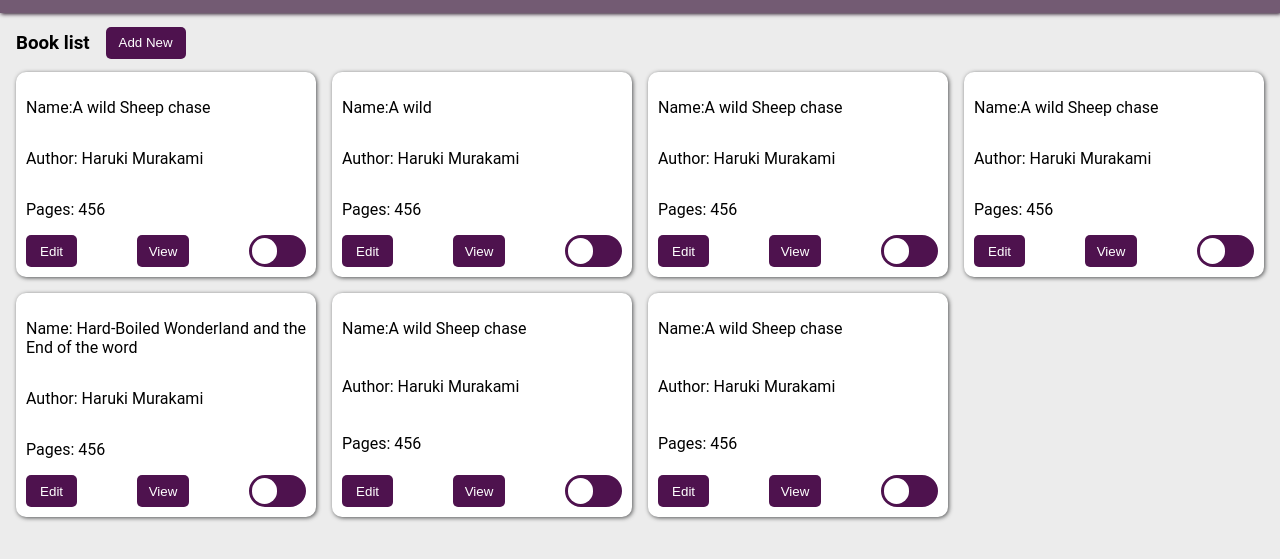
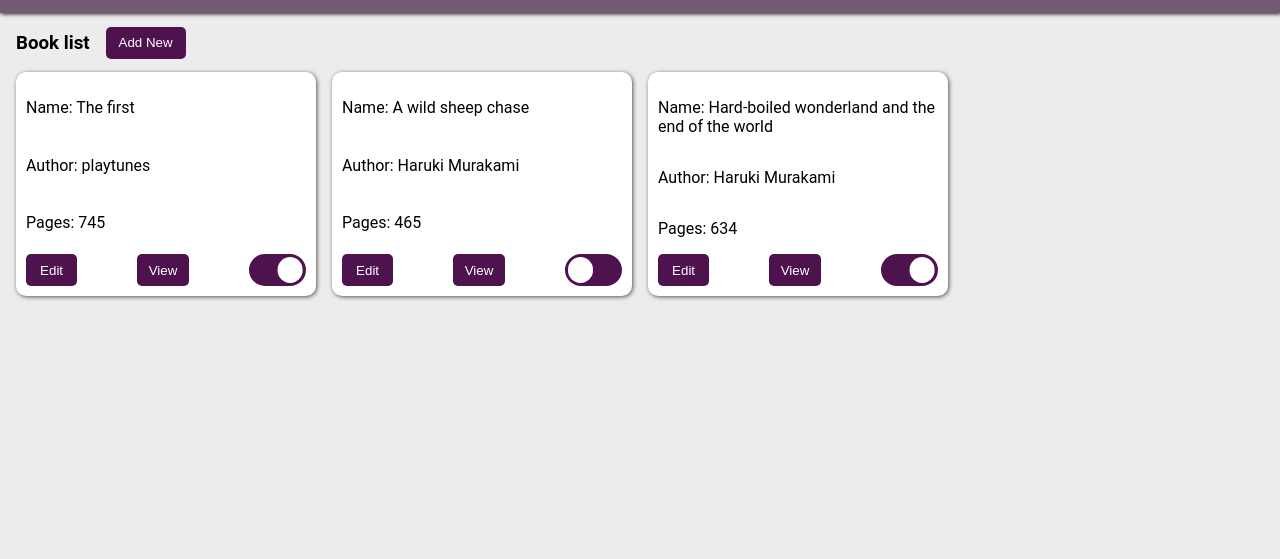
Before and after one commit to playtunes100/library, a plain HTML site: page index.html in a window 1280 px wide. Shown: the part 51-610 px from the top of the page. Drawn offline with Linux system fonts and the light colour scheme.

Commit message:
Add display library logic

```diff
--- a/css/styles.css
+++ b/css/styles.css
@@ -117,10 +117,9 @@ header > h2 {
     width: 0;
     opacity: 0;
 }
-/*
-.read-toggle span {
+
+.read {
     -webkit-transform: translateX(1.6rem);
     -ms-transform: translateX(1.6rem);
     transform: translateX(1.6rem);
   }
-  */
--- a/index.html
+++ b/index.html
@@ -16,97 +16,7 @@
             <h3>Book list</h3><button>Add New</button>
         </div>
         <div class="card-container">
-            <div class="card">
-                <p>Name:A wild Sheep chase</p>
-                <p>Author: Haruki Murakami</p>
-                <p>Pages: 456</p>
-                <div class="card-actions">
-                    <button>Edit</button>
-                    <button>View</button>
-                    <label class="read-toggle">
-                        <input type="checkbox" />
-                        <span></span>
-                    </label>
-                </div>
-            </div>
-            <div class="card">
-                <p>Name:A wild</p>
-                <p>Author: Haruki Murakami</p>
-                <p>Pages: 456</p>
-                <div class="card-actions">
-                    <button>Edit</button>
-                    <button>View</button>
-                    <label class="read-toggle">
-                        <input type="checkbox" />
-                        <span></span>
-                    </label>
-                </div>
-            </div>
-            <div class="card">
-                <p>Name:A wild Sheep chase</p>
-                <p>Author: Haruki Murakami</p>
-                <p>Pages: 456</p>
-                <div class="card-actions">
-                    <button>Edit</button>
-                    <button>View</button>
-                    <label class="read-toggle">
-                        <input type="checkbox" />
-                        <span></span>
-                    </label>
-                </div>
-            </div>
-            <div class="card">
-                <p>Name:A wild Sheep chase</p>
-                <p>Author: Haruki Murakami</p>
-                <p>Pages: 456</p>
-                <div class="card-actions">
-                    <button>Edit</button>
-                    <button>View</button>
-                    <label class="read-toggle">
-                        <input type="checkbox"/>
-                        <span></span>
-                    </label>
-                </div>
-            </div>
-            <div class="card">
-                <p>Name: Hard-Boiled Wonderland and the End of the word </p>
-                <p>Author: Haruki Murakami</p>
-                <p>Pages: 456</p>
-                <div class="card-actions">
-                    <button>Edit</button>
-                    <button>View</button>
-                    <label class="read-toggle">
-                        <input type="checkbox" />
-                        <span></span>
-                    </label>
-                </div>
-            </div>
-            <div class="card">
-                <p>Name:A wild Sheep chase</p>
-                <p>Author: Haruki Murakami</p>
-                <p>Pages: 456</p>
-                <div class="card-actions">
-                    <button>Edit</button>
-                    <button>View</button>
-                    <label class="read-toggle">
-                        <input type="checkbox" />
-                        <span></span>
-                    </label>
-                </div>
-            </div>
-            <div class="card">
-                <p>Name:A wild Sheep chase</p>
-                <p>Author: Haruki Murakami</p>
-                <p>Pages: 456</p>
-                <div class="card-actions">
-                    <button>Edit</button>
-                    <button>View</button>
-                    <label class="read-toggle">
-                        <input type="checkbox" />
-                        <span></span>
-                    </label>
-                </div>
-            </div>
+
         </div>
     </div>
 
--- a/js/script.js
+++ b/js/script.js
@@ -14,6 +14,75 @@ function Book(name, author, pages, read) {
 
 }
 
-function addBookToLibrary() {
+function addBookToLibrary(book) {
   // do stuff here
+  myLibrary.push(book);
 }
+
+function displayLibrary(){
+    myLibrary.forEach((book, id)=> {
+        createCard(book, id);
+    });
+}
+
+function createCard(book, id){
+    const card = document.createElement('div');
+    card.classList.add('card');
+    const name = document.createElement('p');
+    name.textContent = 'Name: '+ book.name;
+    card.appendChild(name);
+    const author = document.createElement('p');
+    author.textContent = 'Author: '+ book.author;
+    card.appendChild(author);
+    const pages = document.createElement('p');
+    pages.textContent = 'Pages: '+ book.pages;
+    card.appendChild(pages);
+
+    const cardActions = document.createElement('div');
+    cardActions.classList.add('card-actions');
+    const edit = document.createElement('button');
+    edit.textContent = 'Edit';
+    cardActions.appendChild(edit);
+    const view = document.createElement('button');
+    view.textContent = 'View';
+    cardActions.appendChild(view);
+
+    const toggle = document.createElement('label');
+    toggle.classList.add('read-toggle');
+    const span = document.createElement('span');
+    span.id = 'toggle-'+id;
+    span.classList.add('toggle-button');
+    book.read ? span.classList.add('read'): span.classList.remove('read');
+    toggle.appendChild(span);
+
+    cardActions.appendChild(toggle);
+
+    card.appendChild(cardActions);
+
+    document.querySelector('.card-container').appendChild(card);
+
+}
+
+function toggleReadButton(){
+    document.querySelectorAll('.toggle-button').forEach( e => {
+        e.addEventListener('pointerdown', () => {
+            myLibrary[Number(e.id.substring(7,e.id.length))].toggleRead();
+            myLibrary[Number(e.id.substring(7,e.id.length))].read ? e.classList.add('read'): e.classList.remove('read');
+        });
+    });
+
+}
+
+
+
+
+const first = new Book('The first', 'playtunes', 745, true);
+const second = new Book('A wild sheep chase', 'Haruki Murakami', 465, false);
+const hard = new Book('Hard-boiled wonderland and the end of the world', 'Haruki Murakami', 634, true);
+
+addBookToLibrary(first);
+addBookToLibrary(second);
+addBookToLibrary(hard);
+
+displayLibrary();
+toggleReadButton();
```
